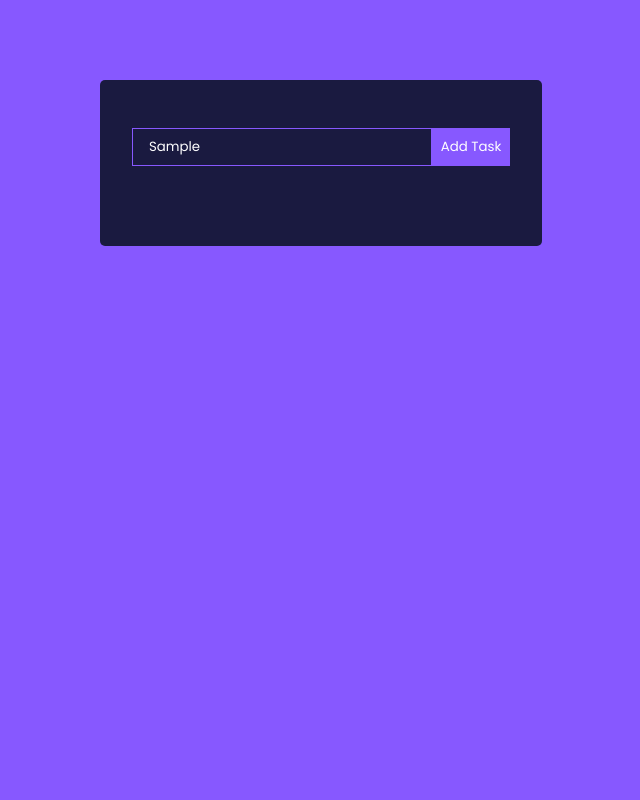
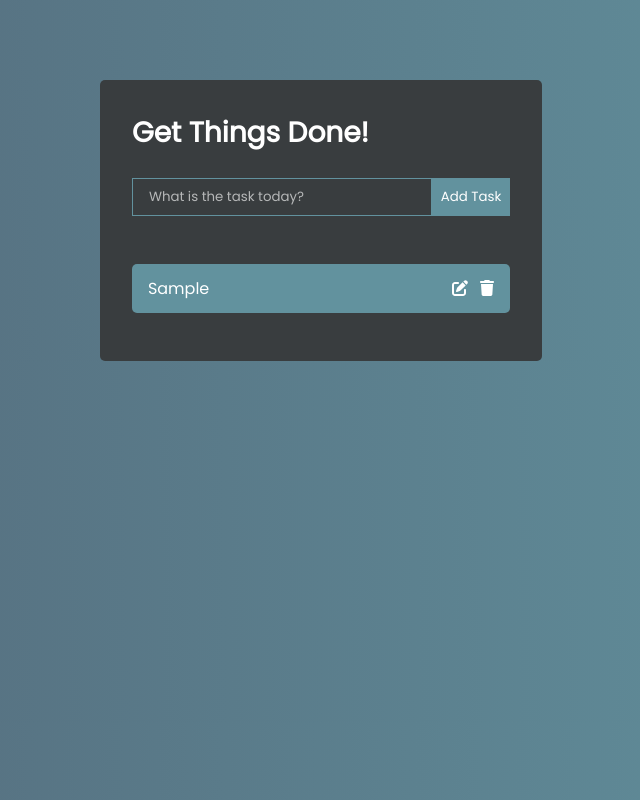
Before and after one commit to alexChachkhiani/todo-list, a React (Vite) app: page / in a window 1280 px wide. Both pictures are taken after typing "Sample" into the empty fields and a click on the button "Add Task". Shown: the whole page, without its empty margins (319-959 px from the left). Built offline with nearby package versions, Linux system fonts and the light colour scheme.

Commit message:
finished the project but there's a lot of bugs which I'm going to fix later

```diff
--- a/src/App.css
+++ b/src/App.css
@@ -8,10 +8,11 @@
 }
 
 body {
-  background: #8758ff;
+  background: linear-gradient(89deg, rgba(84,106,123,1) 0%, rgba(98,146,158,1) 100%);
   display: flex;
   justify-content: center;
   align-items: center;
+  overflow: hidden;
 }
 
 .App {
@@ -25,7 +26,7 @@ h1 {
 }
 
 .todo-wrapper {
-  background: #1A1A40;
+  background: #393d3f;
   margin-top: 5rem;
   padding: 2rem;
   border-radius: 5px;
@@ -39,7 +40,7 @@ h1 {
 .todo-input {
   outline: none;
   background: none;
-  border: 1px solid #8758ff;
+  border: 1px solid #62929e;
   padding: 0.5rem 1rem;
   margin-top: 1rem;
   margin-bottom: 2rem;
@@ -48,26 +49,30 @@ h1 {
 }
 
 .todo-input::placeholder {
-  color: #ffffff4d;
+  color: #ffffffa1;
 }
 
 .todo-btn {
-  background: #8758ff;
+  background: #62929e;
   color: #fff;
   border: none;
   padding: 0.55rem;
   cursor: pointer;
 }
 
-.Todo {
+.todo {
   display: flex;
   justify-content: space-between;
   align-items: center;
-  background: #8758ff;
+  background: #62929e;
   color: #fff;
   padding: 0.75rem 1rem;
   border-radius: 5px;
   margin-bottom: 1rem;
+}
+
+.todo p {
+  cursor: pointer;
 }
 
 .fa-trash {
@@ -80,7 +85,7 @@ h1 {
 }
 
 .completed {
-  color: #c5aeff;
+  color: #ffffffa1;
   text-decoration: line-through;
   cursor: pointer;
 }
@@ -89,3 +94,7 @@ h1 {
 .delete-icon {
   cursor: pointer;
 }
+
+.edit-icon {
+  padding-left: 10px;
+}
--- a/src/Components/EditTodoForm.jsx
+++ b/src/Components/EditTodoForm.jsx
@@ -1,7 +1,19 @@
-import React from 'react'
+import React, { useState } from 'react'
 
-export const EditTodoForm = () => {
+export const EditTodoForm = ({editTodo, task}) => {
+    const [value, setValue] = useState(task.task)
+
+    const handleSubmit = event => {
+        event.preventDefault()
+
+        editTodo(value, task.id)
+
+        setValue("")
+    }
   return (
-    <div>EditTodoForm</div>
+    <form className="todo-form" onSubmit={handleSubmit}>
+        <input type="text" className="todo-input" value={value} placeholder="Update task" onChange={(event) => setValue(event.target.value)}/>
+        <button type="submit" className="todo-btn">Update</button>
+    </form>
   )
 }
--- a/src/Components/Todo.jsx
+++ b/src/Components/Todo.jsx
@@ -1,7 +1,16 @@
 import React from 'react'
+import { FontAwesomeIcon } from '@fortawesome/react-fontawesome'
+import { faPenToSquare } from '@fortawesome/free-solid-svg-icons'
+import { faTrash } from '@fortawesome/free-solid-svg-icons'
 
-export const Todo = () => {
+export const Todo = ({task, toggleComplete, deleteTodo, editTodo}) => {
   return (
-    <div>Todo</div>
+    <div className="todo">
+      <p onClick={() => toggleComplete(task.id)} className={`${task.completed ? "completed" : ""}`}>{task.task}</p>
+      <div>
+        <FontAwesomeIcon icon={faPenToSquare} onClick={() => editTodo(task.id)} className="edit-icon" />
+        <FontAwesomeIcon icon={faTrash} onClick={() => deleteTodo(task.id)} className="delete-icon" />
+      </div>
+    </div>
   )
 }
--- a/src/Components/TodoForm.jsx
+++ b/src/Components/TodoForm.jsx
@@ -7,10 +7,12 @@ export const TodoForm = ({addTodo}) => {
         event.preventDefault()
 
         addTodo(value)
+
+        setValue("")
     }
   return (
     <form className="todo-form" onSubmit={handleSubmit}>
-        <input type="text" className="todo-input" placeholder="What is the task today?" onChange={(event) => setValue(event.target.value)}/>
+        <input type="text" className="todo-input" value={value} placeholder="What is the task today?" onChange={(event) => setValue(event.target.value)}/>
         <button type="submit" className="todo-btn">Add Task</button>
     </form>
   )
--- a/src/Components/TodoWrapper.jsx
+++ b/src/Components/TodoWrapper.jsx
@@ -1,18 +1,43 @@
 import React, { useState } from 'react'
 import { TodoForm } from './TodoForm'
+import { Todo } from './Todo'
 import { v4 as uuidv4 } from 'uuid'
+import { EditTodoForm } from './EditTodoForm'
 uuidv4()
 
 export const TodoWrapper = () => {
-    const [todos, setTodos] = useState("")
+    const [todos, setTodos] = useState([])
 
     const addTodo = todo => {
-        setTodos([...todos, {id: uuidv4(), task: todo, completed: false, isEditing: false}])
-        console.log(todos)
+      setTodos([...todos, {id: uuidv4(), task: todo, completed: false, isEditing: false}])
+    }
+
+    const toggleComplete = id => {
+      setTodos(todos.map(todo => todo.id === id ? {...todo, completed: !todo.completed} : todo ))
+    }
+
+    const deleteTodo = id => {
+      setTodos(todos.filter(todo => todo.id !== id))
+    }
+
+    const editTodo = id => {
+      setTodos(todos.map(todo => todo.id === id ? {...todo, isEditing: !todo.isEditing} : todo))
+    }
+
+    const editTask = (task, id) => {
+      setTodos(todos.map(todo => todo.id === id ? {...todo, task, isEditing: !todo.isEditing} : todo))
     }
   return (
     <div className="todo-wrapper">
+        <h1>Get Things Done!</h1>
         <TodoForm addTodo={addTodo}/>
+        {todos.map((todo, index) => (
+          todo.isEditing ? (
+            <EditTodoForm editTodo={editTask} task={todo} />
+          ) : (
+            <Todo task={todo} key={index} toggleComplete={toggleComplete} deleteTodo={deleteTodo} editTodo={editTodo} />
+          )
+        ))}
     </div>
   )
 }
```
